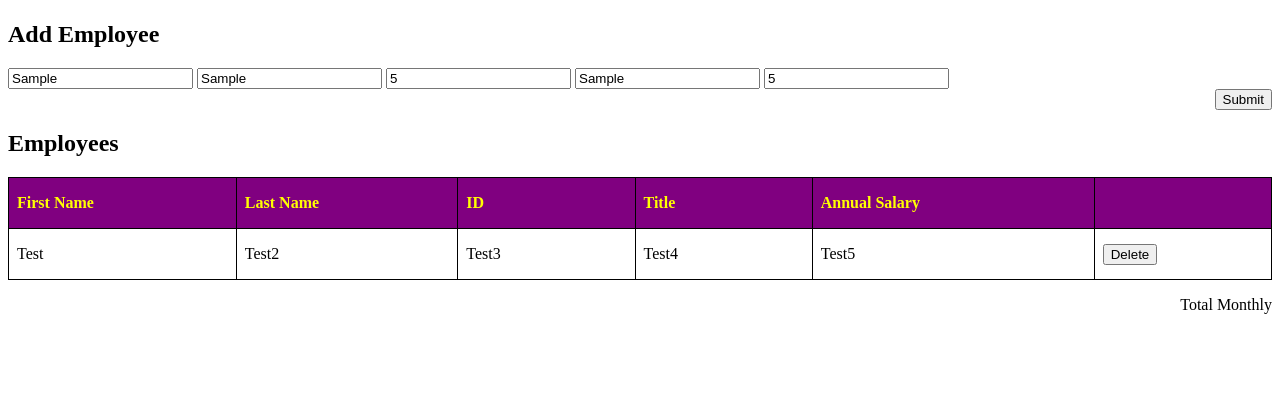
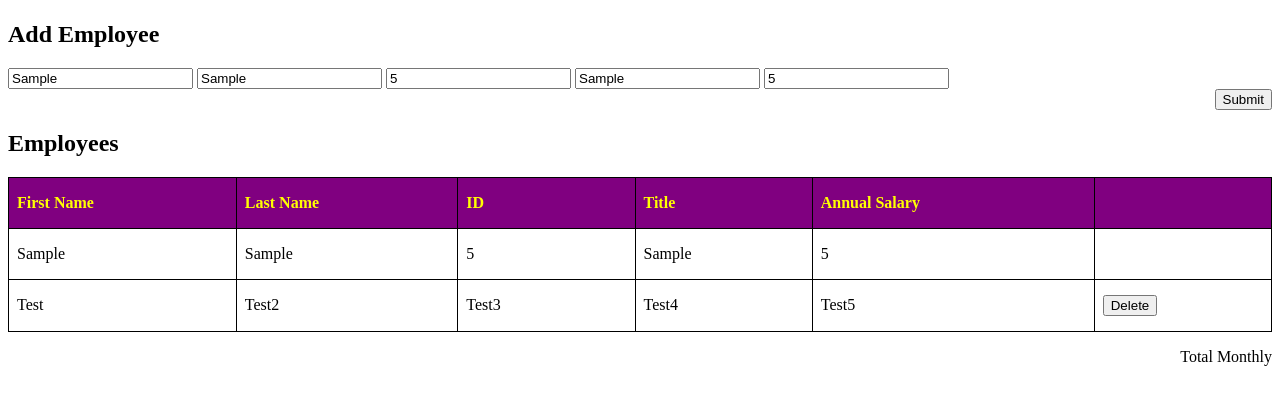
Before and after one commit to ndweir/ndw-weekend-salary-calculator, a website: page index.html in a window 1280 px wide. Both pictures are taken after typing "Sample", "Sample", "5", "Sample", "5" into the empty fields and a click on the button "Submit". Shown: the part 87-492 px from the top of the page. Drawn offline with Linux system fonts and the light colour scheme.

Commit message:
twoTestsWorking

```diff
--- a/index.html
+++ b/index.html
@@ -65,7 +65,7 @@
             <th></th>
           </tr>
         </thead>
-        <tbody>
+        <tbody id="tableBody">
           <tr>
             <td>Test</td>
             <td>Test2</td>
@@ -73,7 +73,7 @@
             <td>Test4</td>
             <td>Test5</td>
             <td>
-              <button onClick="deleteRowOnTable()">Delete</button>
+              <button id="deleter" onClick="deleteRowOnTable()">Delete</button>
             </td>
           </tr>
         </tbody>
--- a/script.js
+++ b/script.js
@@ -14,9 +14,9 @@ function formSubmit(event){
 
     // console.log(firstNameSubmit);
     // console.log(lastNameSubmit);
-    // console.log(iDsubmit);
-    // console.log(titleSubmit);
-    // console.log(annualSalarySubmit);
+    console.log(iDsubmit);
+    console.log(titleSubmit);
+    console.log(annualSalarySubmit);
 
     // document.getElementById('table').append(firstNameSubmit);
     // document.getElementById('table').append(lastNameSubmit);
@@ -25,14 +25,30 @@ function formSubmit(event){
     // document.getElementById('table').append(annualSalarySubmit);
     // adds row to table
 
+    let table = document.getElementById('tableBody')
+    let row = table.insertRow(0);
+    let cell1 = row.insertCell(0);
+    let cell2 = row.insertCell(1);
+    let cell3 = row.insertCell(2);
+    let cell4 = row.insertCell(3);
+    let cell5 = row.insertCell(4);
+    let cell6 = row.insertCell(5);
+
     // take the form input variables and display in DOM on table
-
-
+    cell1.innerHTML += firstNameSubmit;
+    cell2.innerHTML += lastNameSubmit;
+    cell3.innerHTML += iDsubmit;
+    cell4.innerHTML += titleSubmit;
+    cell5.innerHTML += annualSalarySubmit;
+   // cell6.innerHTML += btnChild.appendChild("Delete")
+   clearForm(event)
 }
 
 
-function clearForm(){
+function clearForm(event){
+    event.preventDefault();
     // clears form inputs after a new employee is submitted
+    console.log("This Working?");
 
 }
 
```
